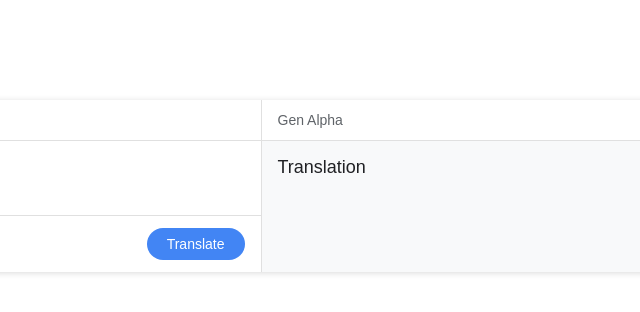
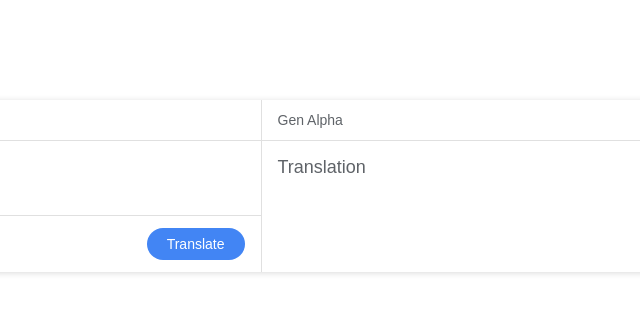
Before and after one commit to dutchbabypancakes/genz-genalpha-translator, a website: page index.html in a window 1280 px wide. Shown: the full height of the page, 379-1019 px from the left. Drawn offline with Linux system fonts and the light colour scheme.

Commit message:
Update index.html

```diff
--- a/index.html
+++ b/index.html
@@ -73,8 +73,8 @@
       flex: 1;
       padding: 16px;
       font-size: 18px;
-      color: #202124;
-      background: #f8f9fa;
+      color: #5f6368;
+      background: white;
     }
 
     .divider {
```
